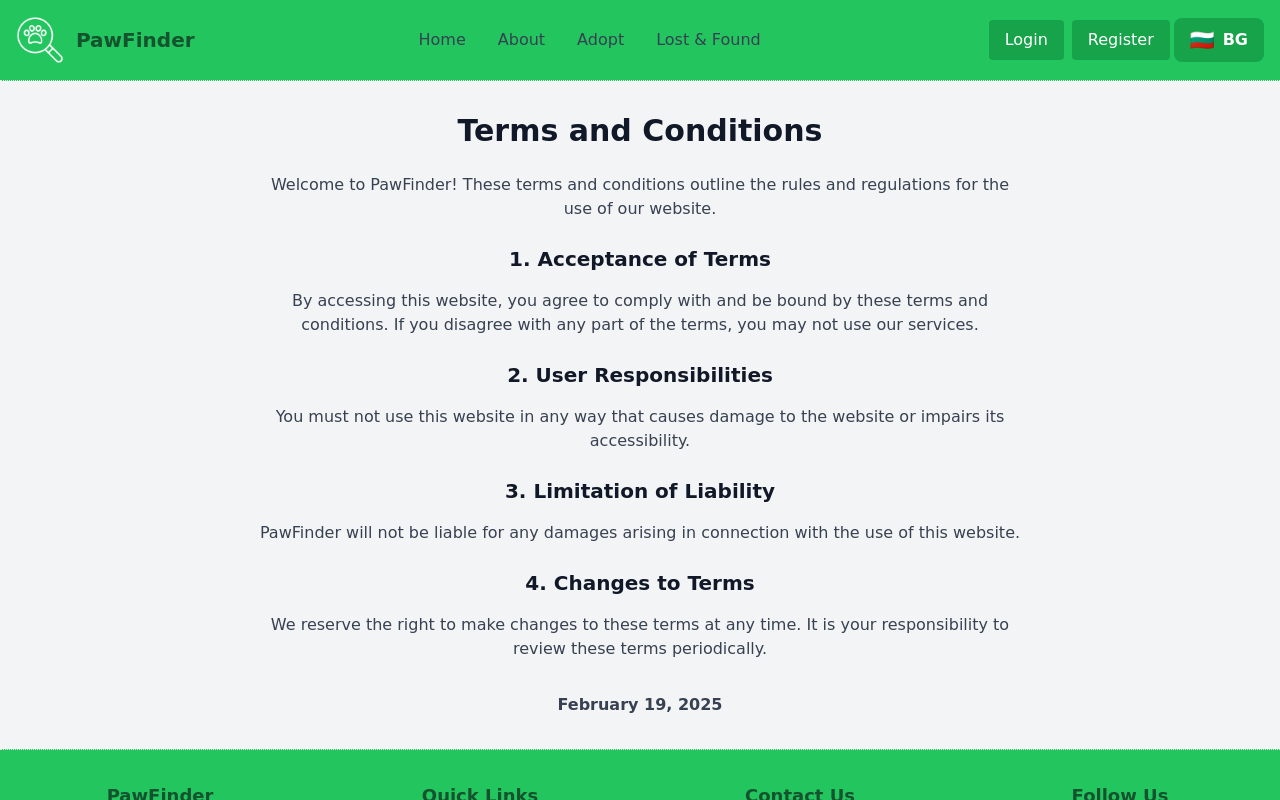
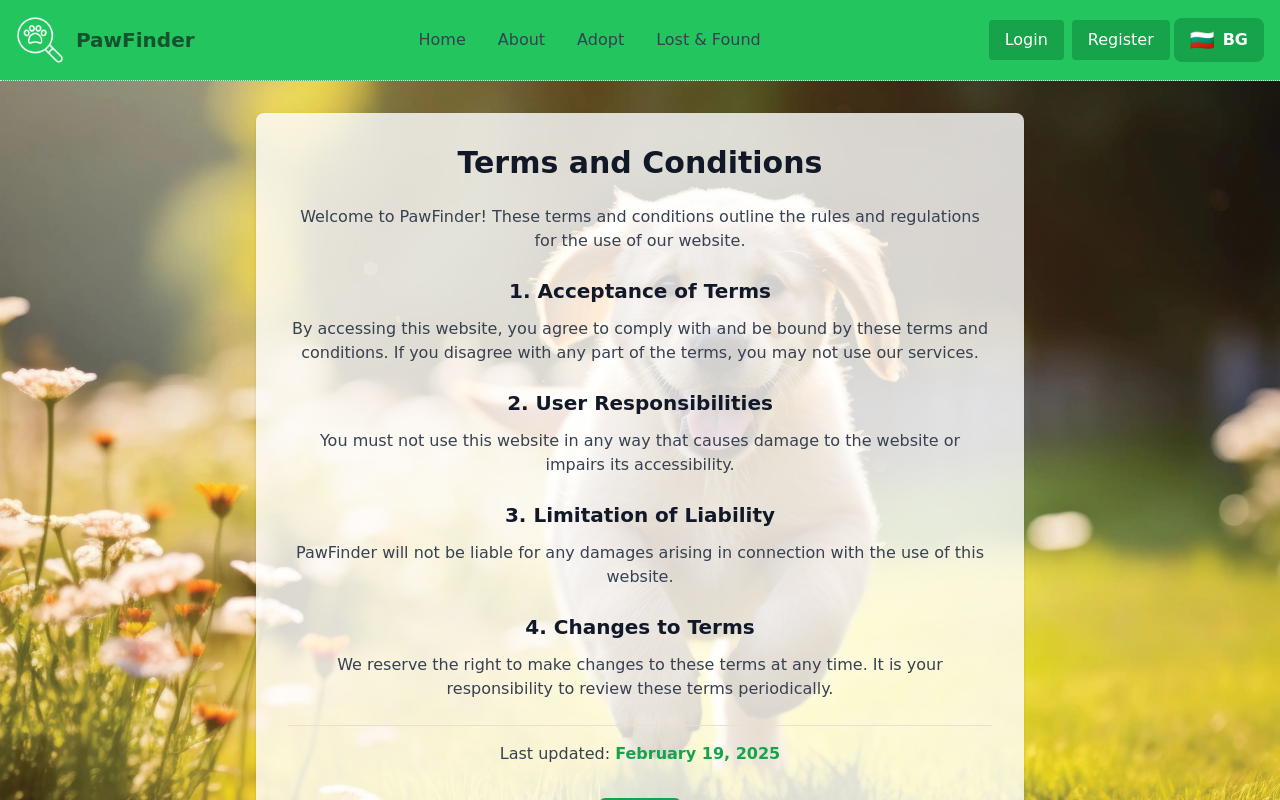
Before and after one commit to antoan-97/Pet-Finder, a React (Vite) app in the folder client/: page /terms in a window 1280 px wide. Built offline with nearby package versions, Linux system fonts and the light colour scheme; no server answers.

Commit message:
Update Terms style and structure

```diff
--- a/client/src/components/register/Register.jsx
+++ b/client/src/components/register/Register.jsx
@@ -4,7 +4,7 @@ import { FontAwesomeIcon } from '@fortawesome/react-fontawesome';
 
 import Spinner from "../common/Spinner";
 import AuthContext from "../../contexts/AuthContext";
-import { useRegister } from "../../hooks/useRegister";
+import { useRegister } from "../../hooks/register/useRegister";
 
 export default function Register() {
     const { registerSubmitHandler } = useContext(AuthContext);
--- a/client/src/components/terms/Terms.jsx
+++ b/client/src/components/terms/Terms.jsx
@@ -1,4 +1,5 @@
 import { useState, useEffect } from 'react'
+
 export default function TermsOfCondition() {
     const [lastUpdated, setLastUpdated] = useState("");
 
@@ -11,32 +12,62 @@ export default function TermsOfCondition() {
         });
         setLastUpdated(formattedDate);
     }, []);
+
     return (
-        <section className="bg-gray-100 dark:bg-blue-500 py-8 px-4">
-            <div className="max-w-screen-md mx-auto">
-                <h1 className="text-3xl font-bold text-gray-900 dark:text-white mb-6">Terms and Conditions</h1>
-                <p className="text-gray-700 dark:text-gray-300 mb-4">
+        <section className="bg-login-bg bg-cover bg-center min-h-screen py-8 px-4">
+            <div className="max-w-screen-md mx-auto bg-white bg-opacity-80 rounded-lg shadow p-8 dark:bg-white-50 dark:border-white-600">
+                <h1 className="text-3xl font-bold text-gray-900 dark:text-gray mb-6">Terms and Conditions</h1>
+
+                <div className="space-y-6">
+                    <div>
+                        <p className="text-gray-700 dark:text-gray-500">
                             Welcome to PawFinder! These terms and conditions outline the rules and regulations for the use of our website.
                         </p>
-                <h2 className="text-xl font-semibold text-gray-900 dark:text-white mt-6 mb-4">1. Acceptance of Terms</h2>
-                <p className="text-gray-700 dark:text-gray-300 mb-4">
+                    </div>
+
+                    <div>
+                        <h2 className="text-xl font-semibold text-gray-900 dark:text-gray mb-3">1. Acceptance of Terms</h2>
+                        <p className="text-gray-700 dark:text-gray-500">
                             By accessing this website, you agree to comply with and be bound by these terms and conditions. If you disagree with any part of the terms, you may not use our services.
                         </p>
-                <h2 className="text-xl font-semibold text-gray-900 dark:text-white mt-6 mb-4">2. User Responsibilities</h2>
-                <p className="text-gray-700 dark:text-gray-300 mb-4">
+                    </div>
+
+                    <div>
+                        <h2 className="text-xl font-semibold text-gray-900 dark:text-gray mb-3">2. User Responsibilities</h2>
+                        <p className="text-gray-700 dark:text-gray-500">
                             You must not use this website in any way that causes damage to the website or impairs its accessibility.
                         </p>
-                <h2 className="text-xl font-semibold text-gray-900 dark:text-white mt-6 mb-4">3. Limitation of Liability</h2>
-                <p className="text-gray-700 dark:text-gray-300 mb-4">
+                    </div>
+
+                    <div>
+                        <h2 className="text-xl font-semibold text-gray-900 dark:text-gray mb-3">3. Limitation of Liability</h2>
+                        <p className="text-gray-700 dark:text-gray-500">
                             PawFinder will not be liable for any damages arising in connection with the use of this website.
                         </p>
-                <h2 className="text-xl font-semibold text-gray-900 dark:text-white mt-6 mb-4">4. Changes to Terms</h2>
-                <p className="text-gray-700 dark:text-gray-300 mb-4">
+                    </div>
+
+                    <div>
+                        <h2 className="text-xl font-semibold text-gray-900 dark:text-gray mb-3">4. Changes to Terms</h2>
+                        <p className="text-gray-700 dark:text-gray-500">
                             We reserve the right to make changes to these terms at any time. It is your responsibility to review these terms periodically.
                         </p>
-                <p className="text-gray-700 dark:text-gray-300 mt-8">
-                <span className="font-semibold">{lastUpdated}</span>
+                    </div>
+
+                    <div className="pt-4 border-t border-green-200">
+                        <p className="text-gray-700 dark:text-gray-500">
+                            Last updated: <span className="font-semibold text-green-600 dark:text-green-500">{lastUpdated}</span>
                         </p>
+                    </div>
+                </div>
+
+                <div className="mt-8 flex justify-center">
+                    <button
+                        onClick={() => window.history.back()}
+                        className="bg-green-600 text-white px-6 py-2 rounded-md text-sm hover:bg-green-700 transition-colors focus:ring-4 focus:outline-none focus:ring-green-300"
+                    >
+                        Back
+                    </button>
+                </div>
             </div>
         </section>
     );
```
Lines whose indentation alone changed are shown as unchanged.
